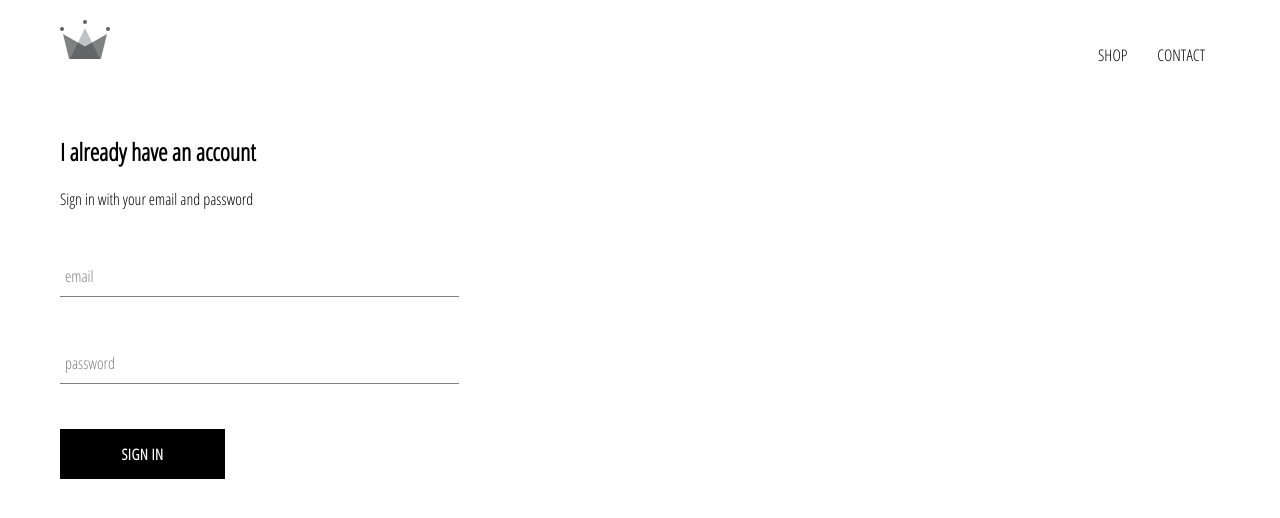
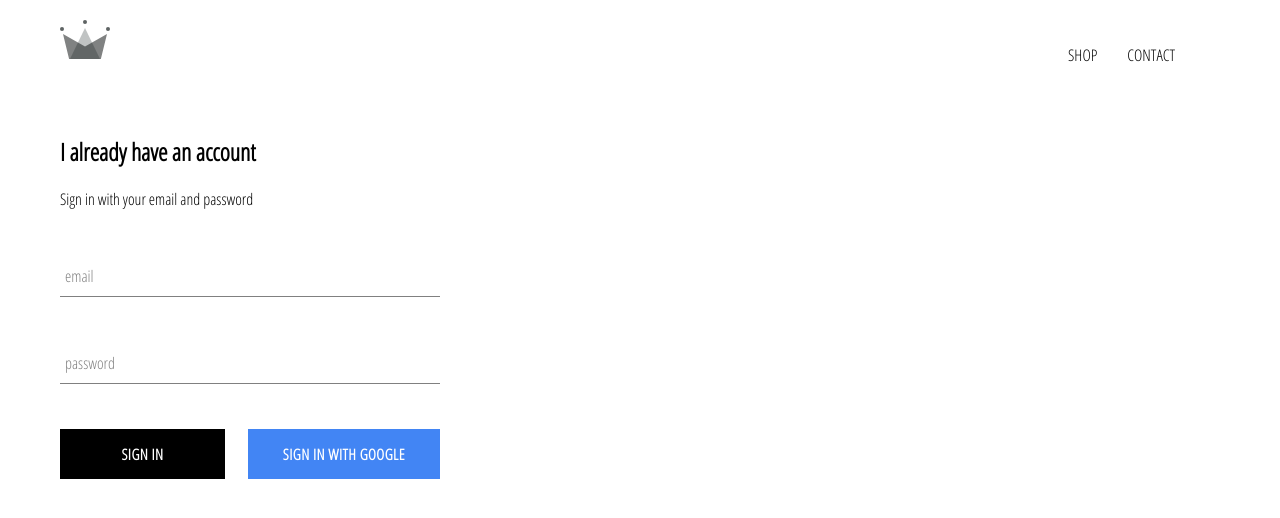
Before and after one commit to amal-san/crwn, a React (Create React App) app: page /sign-in in a window 1280 px wide. Shown: the top 518 px of the page. Built offline with nearby package versions, Linux system fonts and the light colour scheme; no server answers.

Commit message:
feat(Firebase):integration

```diff
--- a/package.json
+++ b/package.json
@@ -6,6 +6,7 @@
     "@testing-library/jest-dom": "^5.11.4",
     "@testing-library/react": "^11.1.0",
     "@testing-library/user-event": "^12.1.10",
+    "firebase": "^8.6.1",
     "node-sass": "^6.0.0",
     "react": "^17.0.2",
     "react-dom": "^17.0.2",
--- a/src/App.css
+++ b/src/App.css
@@ -10,3 +10,7 @@
   text-decoration: none;
   color:black;
 }
+
+* {
+  box-sizing: border-box;
+}
--- a/src/App.js
+++ b/src/App.js
@@ -3,13 +3,29 @@
 import { Route , Switch } from 'react-router-dom'
 import ShopPage from './pages/shop/shop.component';
 import Header from './components/header/header.component'
+import { auth } from './firebase/firebase.utils';
 import SignInAndSignUpPage from './pages/sign-in-and-sign-up/sign-in-and-sign-up.component'
+import React, { useEffect } from 'react';
 
 
-function App() {
+const App = () => {
+
+  const [currentUser , setCurrentUser ] = React.useState(null);
+
+  let unSubscribeFromAuth = null
+
+  useEffect(() => {
+    unSubscribeFromAuth = auth.onAuthStateChanged( user => {
+      setCurrentUser(user)
+    })
+    return function cleanup (){
+      unSubscribeFromAuth();
+    }
+  },[])
+
   return (
     <div>
-      <Header/>
+      <Header currentUser={currentUser}/>
       <Switch>
         <Route exact path='/' component={HomePage}/>
         <Route path='/shop' component={ShopPage}/>
--- a/src/components/custom-button/custom-button.component.jsx
+++ b/src/components/custom-button/custom-button.component.jsx
@@ -3,8 +3,8 @@
 import './custom-button.styles.scss'
 
 
-const CustomButton = ({children, ...otherProps}) => (
-    <button className="custom-button" {...otherProps}>
+const CustomButton = ({children, isGoogleSignIn, ...otherProps}) => (
+    <button className={`${isGoogleSignIn ? 'google-sign-in': ''} custom-button`} {...otherProps}>
         {children}
     </button>
 )
--- a/src/components/custom-button/custom-button.styles.scss
+++ b/src/components/custom-button/custom-button.styles.scss
@@ -19,4 +19,14 @@
       color: black;
       border: 1px solid black;
     }
+
+    &.google-sign-in {
+      background-color: #4285f4;
+      color:white;
+
+      &:hover {
+        background-color: #357ae8;
+        border:none;
+      }
+    }
   }
--- a/src/components/header/header.component.jsx
+++ b/src/components/header/header.component.jsx
@@ -1,10 +1,11 @@
 import "./header.styles.scss"
 import  { Link } from 'react-router-dom'
 import { ReactComponent as Logo } from '../../assets/crown.svg'
+import { auth } from '../../firebase/firebase.utils'
 
 
 
-const Header = () => {
+const Header = ({ currentUser }) => {
     return (
         <div className="header">
             <Link to="/">
@@ -17,6 +18,10 @@
                 <Link className='option' to='/contact'>
                     CONTACT
                 </Link>
+                {
+                    currentUser ? <div className='option' onClick={()=> auth.signOut()}>SIGN OUT</div>
+                    : <Link className='option' to='/sign-in'></Link>
+                }
             </div>
         </div>
     )
--- a/src/components/header/header.styles.scss
+++ b/src/components/header/header.styles.scss
@@ -20,6 +20,7 @@
 
       .option {
         padding: 10px 15px;
+        cursor: pointer;
       }
     }
   }
--- a/src/components/sign-in/sign-in.component.jsx
+++ b/src/components/sign-in/sign-in.component.jsx
@@ -3,6 +3,8 @@
 import FormInput from '../form-input/form-input.component'
 
 import './sign-in.styles.scss'
+
+import { signInWithGoogle } from '../../firebase/firebase.utils'
 
 
 const SignIn = () => {
@@ -42,9 +44,14 @@
                     value={password}
                     required
                 />
-                <CustomButton type="submit">
-                    Sign In
-                </CustomButton>
+                <div className='buttons'>
+                    <CustomButton type="submit">
+                        Sign In
+                    </CustomButton>
+                    <CustomButton onClick={signInWithGoogle} isGoogleSignIn>
+                        Sign In With Google
+                    </CustomButton>
+                </div>
             </form>
         </div>
     )
--- a/src/components/sign-in/sign-in.styles.scss
+++ b/src/components/sign-in/sign-in.styles.scss
@@ -1,9 +1,14 @@
 .sign-in {
-    width:30vw;
+    width:380px;
     display: flex;
     flex-direction: column;
 
     .title {
         margin:10px 0;
     }
+
+    .buttons {
+        display: flex;
+        justify-content: space-between;
+    }
 }
--- /dev/null
+++ b/src/firebase/firebase.utils.js
@@ -0,0 +1,28 @@
+import firebase from 'firebase/app'
+import 'firebase/auth'
+import 'firebase/firestore'
+
+
+const config = {
+    apiKey: "AIzaSyBgpj00JK5MrsNfDsxHR8YIvCcIu582uu4",
+    authDomain: "crwn-890d2.firebaseapp.com",
+    projectId: "crwn-890d2",
+    storageBucket: "crwn-890d2.appspot.com",
+    messagingSenderId: "335749643126",
+    appId: "1:335749643126:web:b7699e83cc9186e883d857",
+    measurementId: "G-S7RESL2GPZ"
+}
+
+
+firebase.initializeApp(config);
+
+
+export const auth = firebase.auth();
+export const firestore = firebase.firestore();
+
+const provider = new firebase.auth.GoogleAuthProvider();
+provider.setCustomParameters({ prompt: 'select_account'})
+export const signInWithGoogle = () => auth.signInWithPopup(provider);
+
+
+export default firebase;
```
Also changed, not shown: 1 other file (tests, documents, lock files or other folders).
